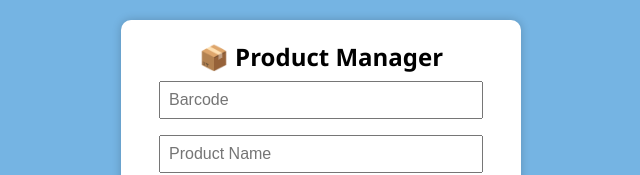
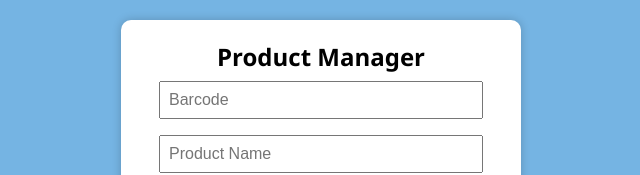
Before and after one commit to shrijith218/Barcode-Scanner, a plain HTML site: page admin.html in a window 1280 px wide. Shown: the top 175 px of the page, without its empty margins (319-959 px from the left). Drawn offline with nearby package versions, Linux system fonts and the light colour scheme.

Commit message:
admin.html

```diff
--- a/admin.html
+++ b/admin.html
@@ -9,7 +9,7 @@
 </head>
 <body>
   <div class="container">
-    <h2>📦 Product Manager</h2>
+    <h2>Product Manager</h2>
     <form id="addProductForm">
       <input type="text" id="barcode" placeholder="Barcode" required>
       <input type="text" id="name" placeholder="Product Name" required>
```
